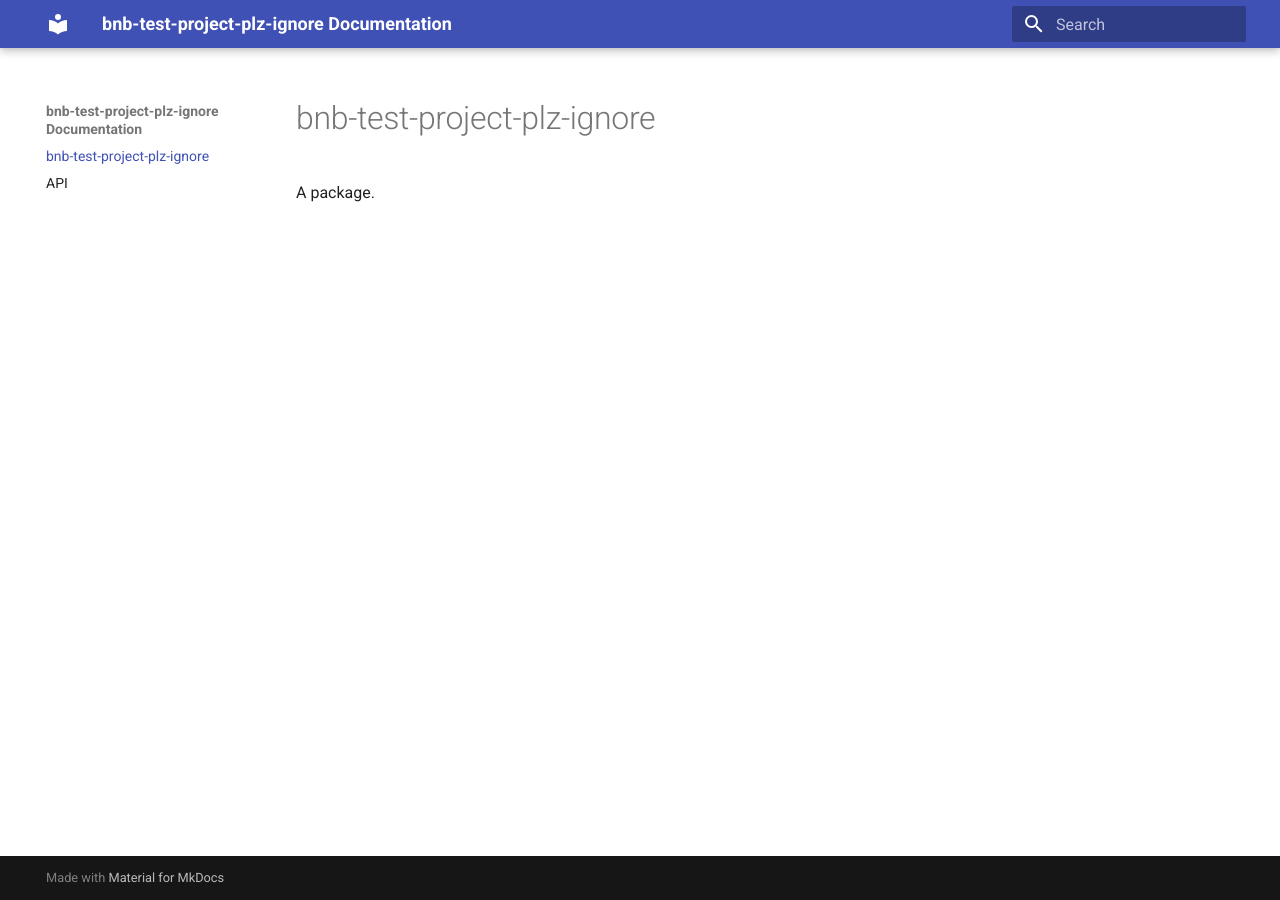
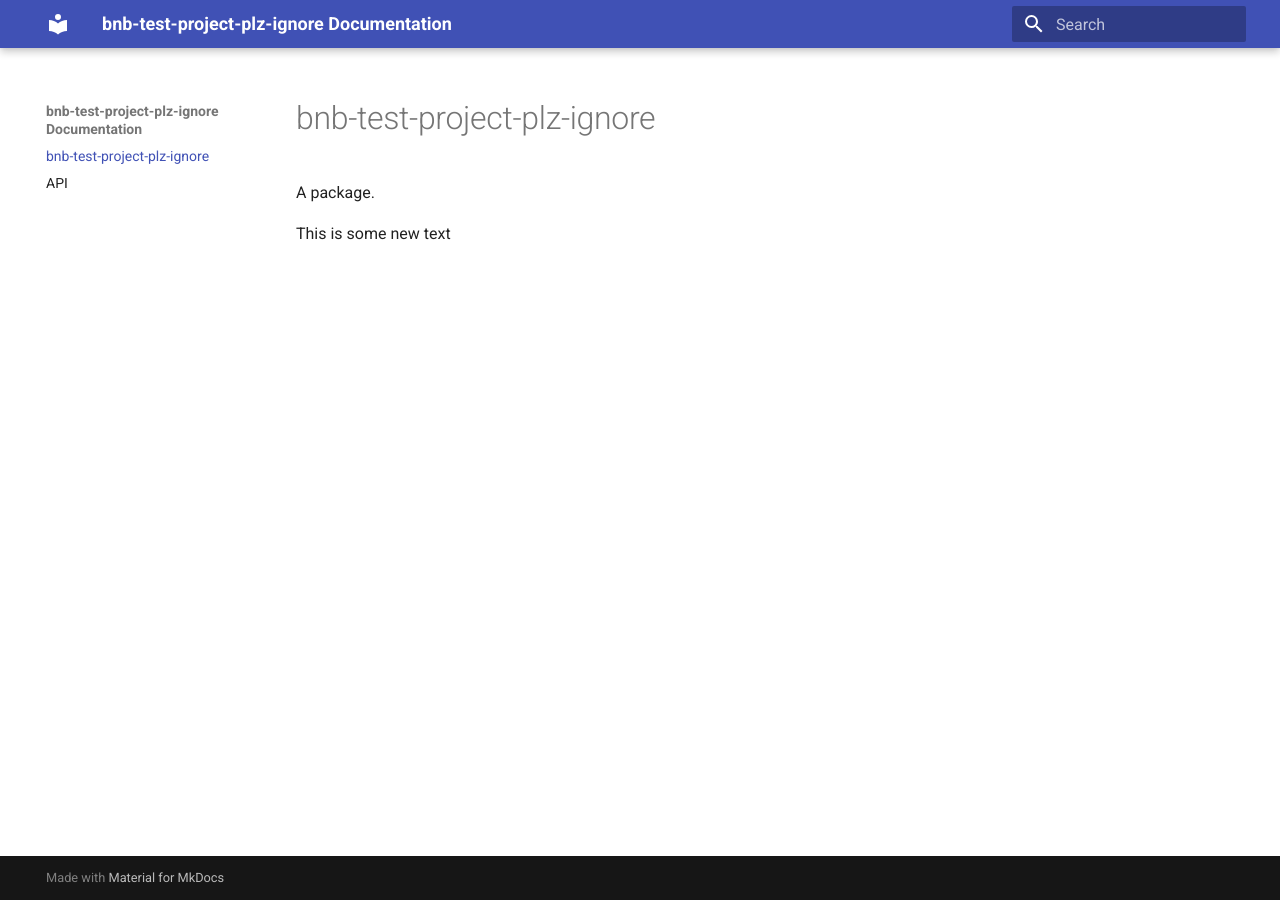
Before and after one commit to bnbalsamo/bnb-test-project-plz-ignore, an MkDocs documentation site: the page built from docs/index.md, in a window 1280 px wide. Built offline with MkDocs 1.6.1 and Material for MkDocs 9.7.7, drawn with Linux system fonts in a browser that asks for light colours.

Commit message:
Add docs building to release automation and add some to docs

```diff
--- a/docs/index.md
+++ b/docs/index.md
@@ -1,3 +1,5 @@
 # bnb-test-project-plz-ignore
 
 A package.
+
+This is some new text
```
Also changed, not shown: 1 other file.
